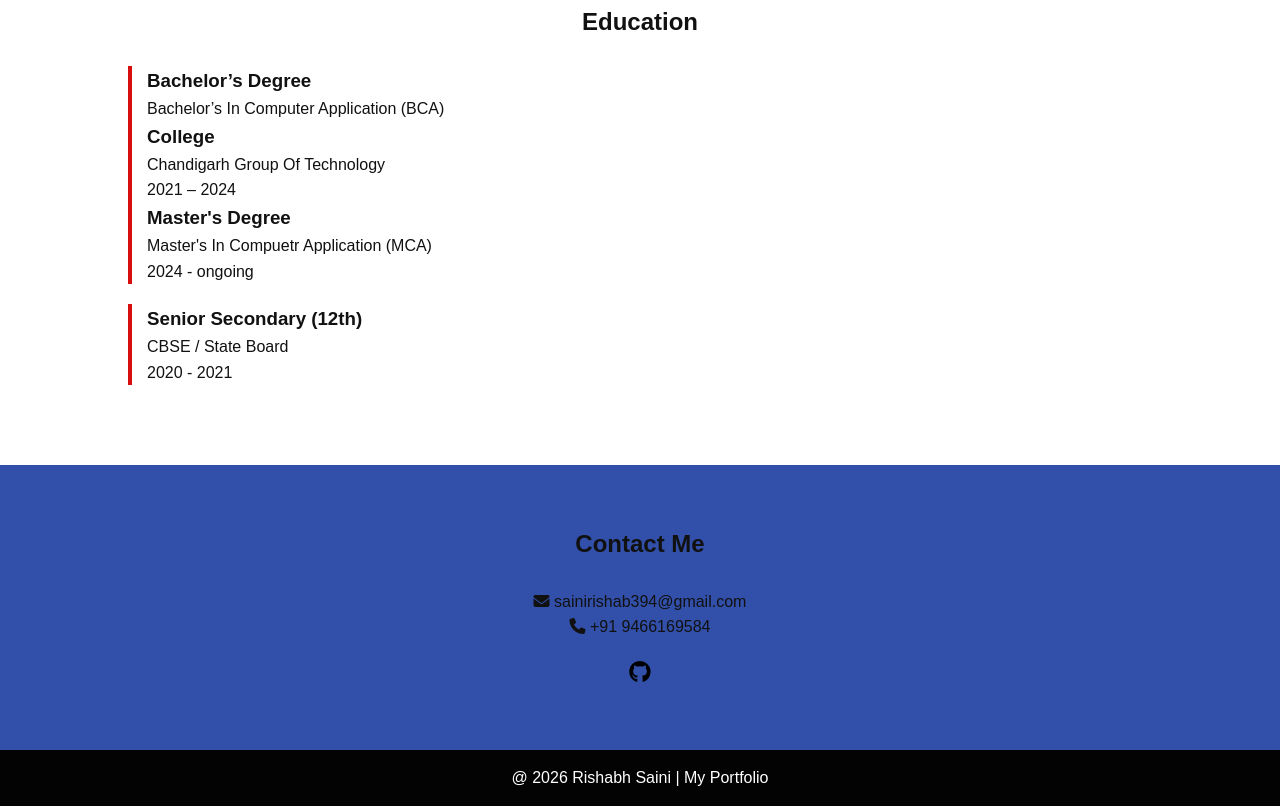
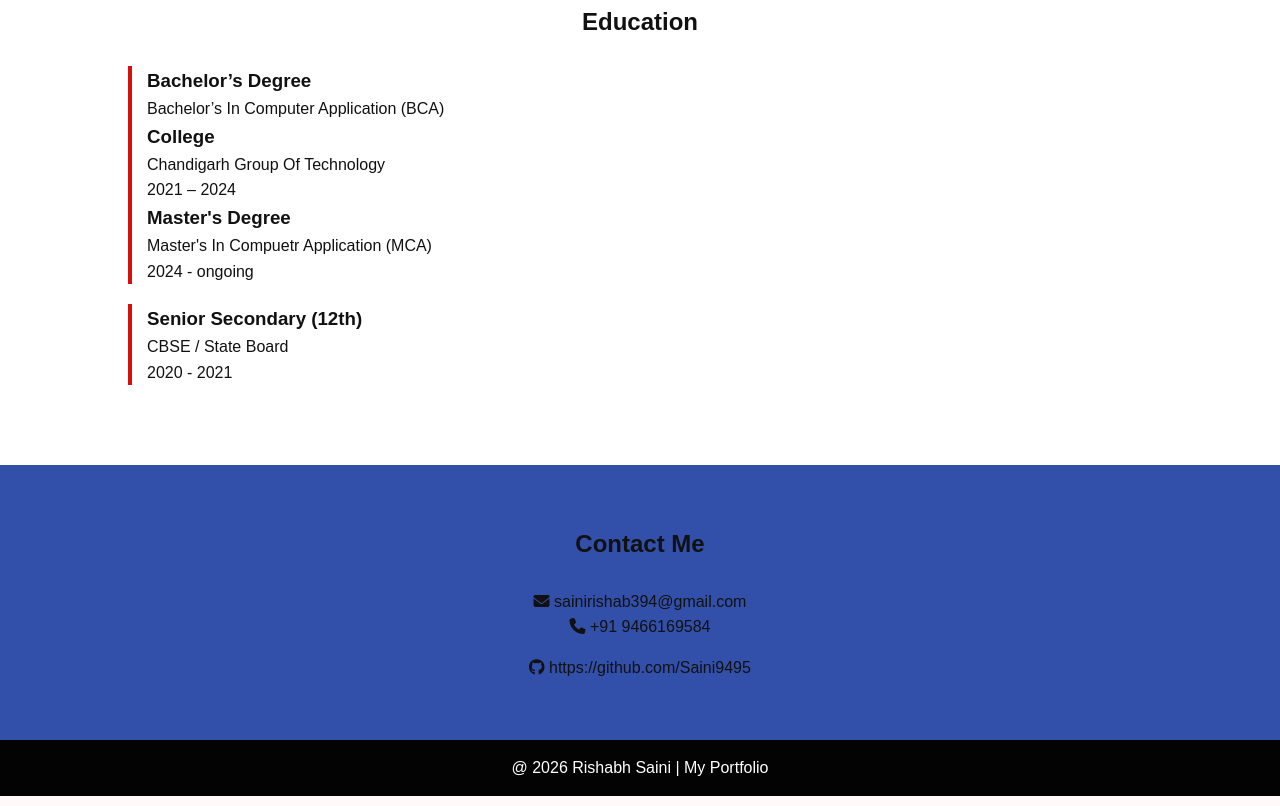
Before and after one commit to Saini9495/My-portfolio, a plain HTML site: page index.html in a window 1280 px wide. Shown: the part 903-1709 px from the top of the page. Drawn offline with Linux system fonts and the light colour scheme.

Commit message:
updated the github link

```diff
--- a/index.html
+++ b/index.html
@@ -81,7 +81,7 @@
     <p><i class="fas fa-phone"></i> +91 9466169584</p>
 
     <div class="socials">
-      <a href="#"><i class="fab fa-github"></i></a>
+      <p><i class="fab fa-github"></i> https://github.com/Saini9495</p>
 
 
     </div>
```
